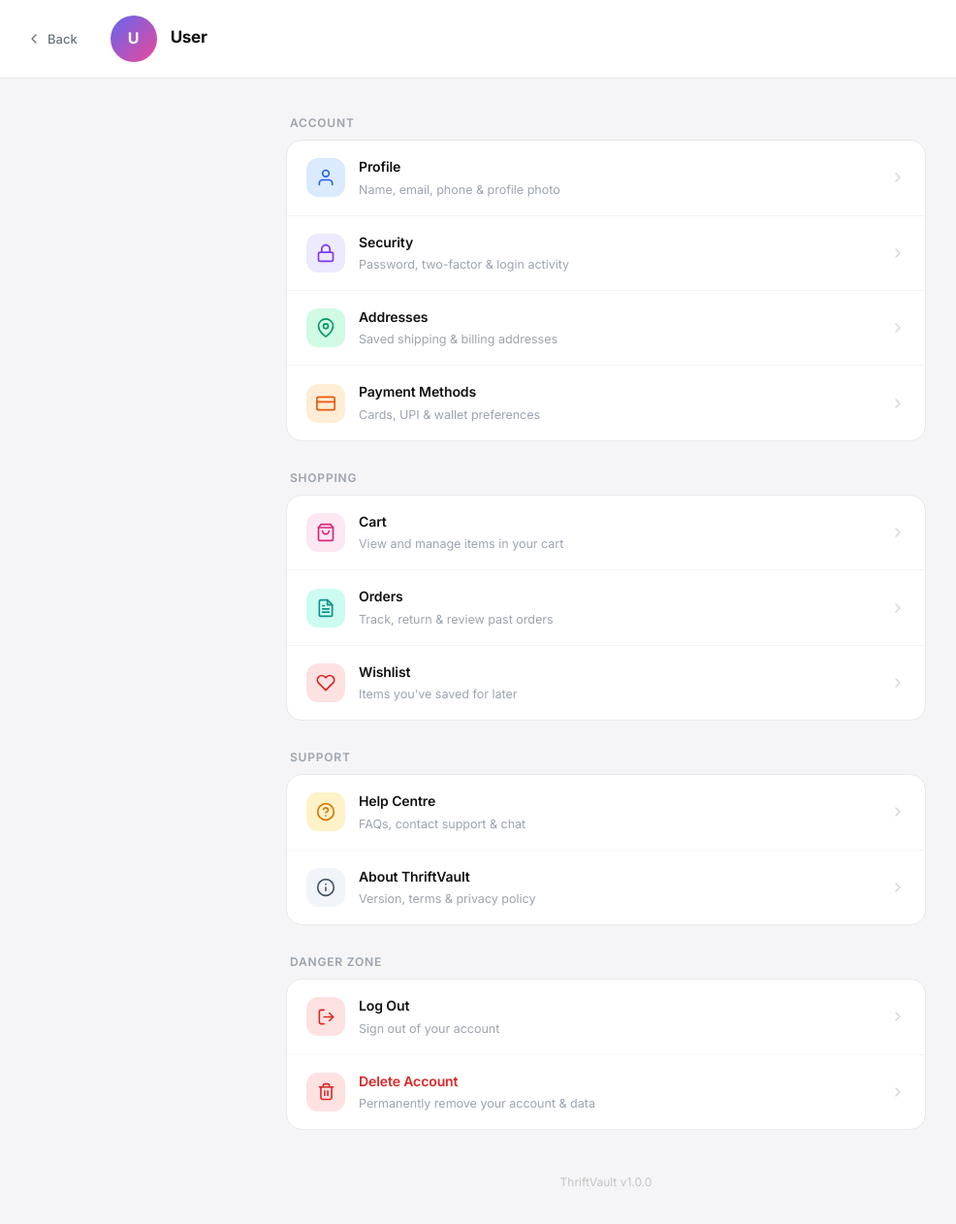
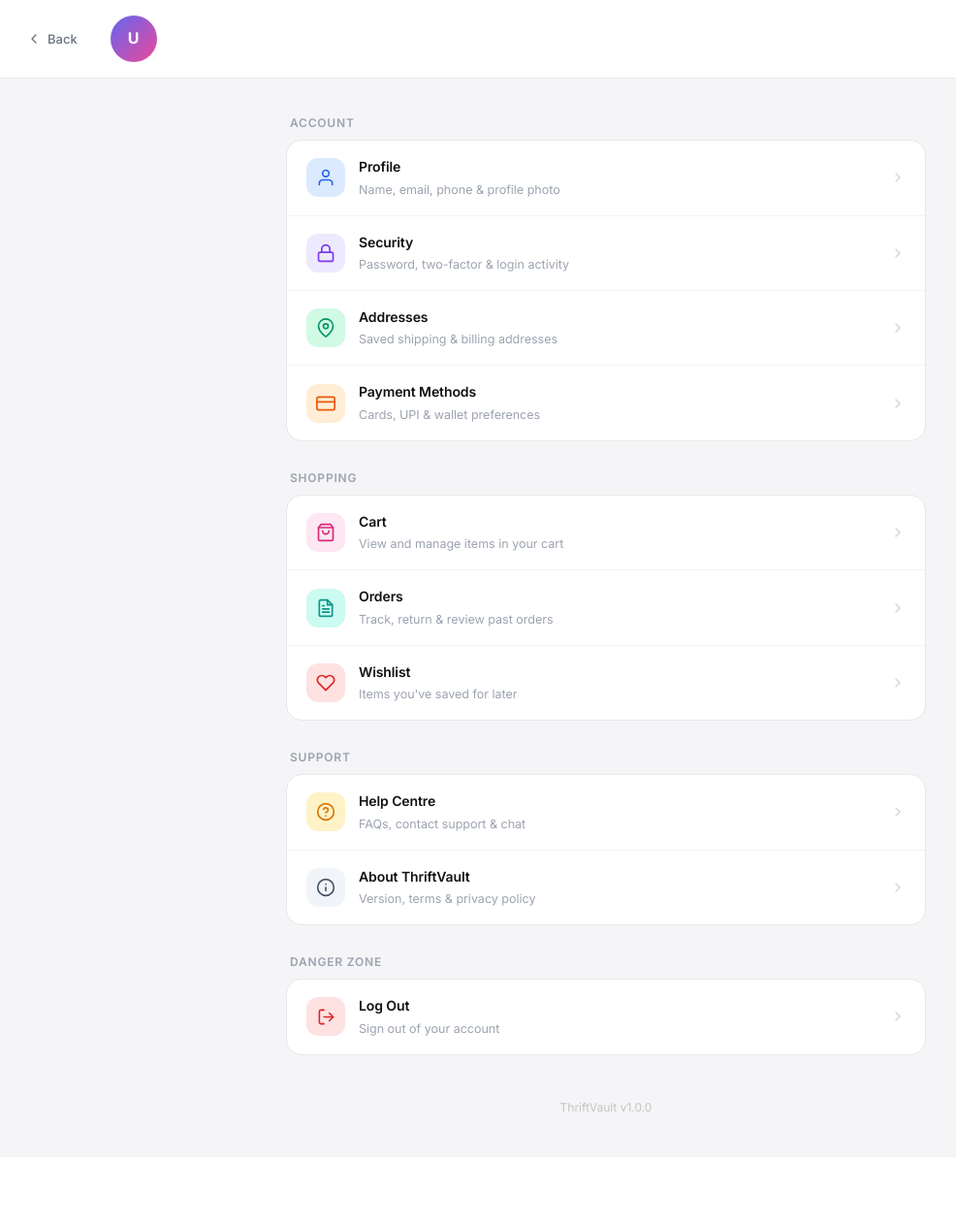
Before and after one commit to amitihere/Devops, a React (Vite) app in the folder client/: page /settings in a window 1280 px wide. Shown: the top 1262 px of the page at 97% size, without its empty margins (15-1001 px from the left). After the commit the page ends 1229 px from the top, so only its background shows below. Built offline with nearby package versions, Linux system fonts and the light colour scheme; no server answers.

Commit message:
feat: logout from the user profile

```diff
--- a/client/src/pages/Login.jsx
+++ b/client/src/pages/Login.jsx
@@ -34,10 +34,6 @@ export default function Auth() {
 
             if (data.user) {
                 localStorage.setItem('thriftvault_user', JSON.stringify(data.user));
-            }
-
-            if (data.token) {
-                localStorage.setItem('thriftvault_token', data.token);
             }
 
             navigate('/');
--- a/client/src/pages/Settings.jsx
+++ b/client/src/pages/Settings.jsx
@@ -2,9 +2,8 @@ import { useState, useEffect } from 'react';
 import { useNavigate } from 'react-router-dom';
 import {
     FiUser, FiLock, FiMapPin, FiCreditCard,
-    FiShoppingBag, FiFileText, FiHeart,
-    FiBell, FiHelpCircle, FiInfo,
-    FiLogOut, FiTrash2, FiChevronRight, FiChevronLeft
+    FiShoppingBag, FiFileText, FiHeart, FiHelpCircle, FiInfo,
+    FiLogOut, FiChevronRight, FiChevronLeft
 } from 'react-icons/fi';
 import './Settings.css';
 
@@ -36,20 +35,28 @@ const sections = [
 ];
 
 const dangerItems = [
-    { id: 'logout', icon: FiLogOut, color: 'red', label: 'Log Out', desc: 'Sign out of your account' },
-    { id: 'delete', icon: FiTrash2, color: 'red', label: 'Delete Account', desc: 'Permanently remove your account & data', danger: true },
+    { id: 'logout', icon: FiLogOut, color: 'red', label: 'Log Out', desc: 'Sign out of your account' }
 ];
 
 export default function Settings() {
     const navigate = useNavigate();
-    const [user, setUser] = useState(null);
+    const [user, setUser] = useState("");
+
+    const handleLogout = () => {
+        localStorage.removeItem('thriftvault_user');
+        setUser(null);
+        navigate('/');
+    };
 
     useEffect(() => {
     const loadUser = () => {
         const stored = localStorage.getItem('thriftvault_user');
+        console.log('Loaded user from localStorage seetinggs:', stored);
         if (stored) {
         try {
-            setUser(JSON.parse(stored));
+            const parsed = JSON.parse(stored);
+            setUser(JSON.parse(parsed.username));
+            console.log('Parsed user:', parsed);
         } catch {
             setUser(null);
         }
@@ -77,7 +84,7 @@ export default function Settings() {
                 <div className="settings-header-title">
                     <div className="settings-avatar">{initials}</div>
                     <div className="settings-user-info">
-                        <h1>{displayName}</h1>
+                        <h1>{user}</h1>
                         {displayEmail && <span>{displayEmail}</span>}
                     </div>
                 </div>
@@ -116,6 +123,7 @@ export default function Settings() {
                                 id={`setting-${item.id}`}
                                 role="button"
                                 tabIndex={0}
+                                onClick={item.id === "logout" ? handleLogout : () => handleClick(item.id)}
                             >
                                 <div className={`settings-item-icon settings-icon--${item.color}`}>
                                     <item.icon size={19} />
```
